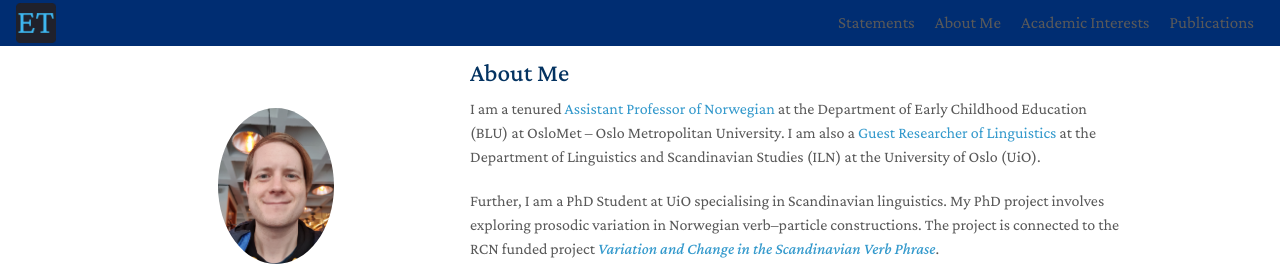
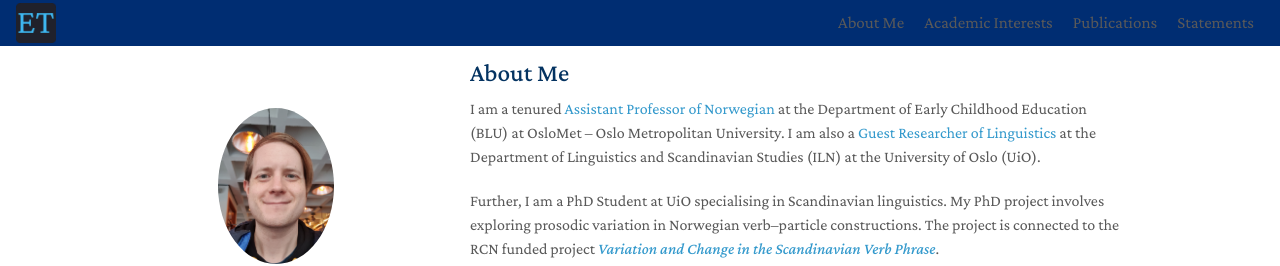
Before and after one commit to EirikTengesdal/eiriktengesdal.no-old, a Jekyll site: the page built from index.md, in a window 1280 px wide. Shown: the top 266 px of the page. Built offline with Jekyll 4.4.1, drawn with Linux system fonts in a browser that asks for light colours; a style sheet for code colours, icons or effects is not loaded; part of the change alters nothing that is shown.

```diff
--- a/_data/navigation.yml
+++ b/_data/navigation.yml
@@ -1,16 +1,17 @@
 main:
 
-  - title: "Publications"
-    url: ./#publications
+  - title: "Statements"
+    url: /statements
     right: true
 
+  - title: "Publications"
+    url: /#publications
+    # right: true
+
   - title: "Academic Interests"
-    url: ./#academic_interests
+    url: /#academic_interests
     # right: true
 
   - title: "About Me"
-    url: ./#about_me
+    url: /#about_me
     # right: true
-
-  - title: "Statements"
-    url: /statements
```
